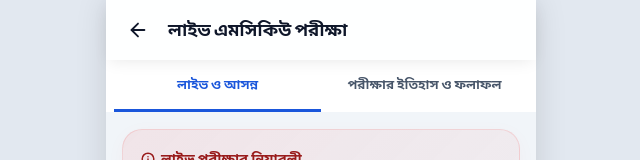
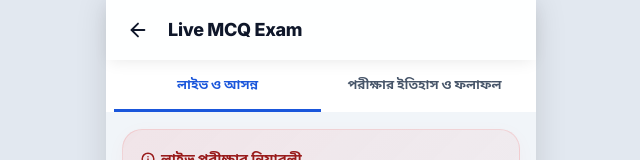
Before and after one commit to rudrodeb029/Job-Circular, a React (Vite) app: page /live-exams in a window 1280 px wide. Shown: the top 160 px of the page, without its empty margins (319-959 px from the left). Built offline with nearby package versions, Linux system fonts and the light colour scheme; no server answers.

Commit message:
Change live exam header and menu labels to default English Live MCQ Exam

```diff
--- a/src/components/AppHeader.jsx
+++ b/src/components/AppHeader.jsx
@@ -388,7 +388,7 @@ export default function AppHeader() {
                     >
                       <span style={{ fontSize: '13px', fontWeight: 600, color: 'var(--text-secondary)', display: 'flex', alignItems: 'center', gap: '8px' }}>
                         <span>🔴</span>
-                        <span>{state.language === 'en' ? 'Live Exam' : 'লাইভ এক্সাম'}</span>
+                        <span>Live MCQ Exam</span>
                       </span>
                     </Link>
                   </div>
--- a/src/pages/LiveExams.jsx
+++ b/src/pages/LiveExams.jsx
@@ -106,7 +106,7 @@ export default function LiveExams() {
           <ArrowLeft size={22} />
         </button>
         <h1 style={{ flex: 1, fontSize: '18px', fontWeight: 800 }}>
-          {isEn ? 'Live MCQ Exams' : 'লাইভ এমসিকিউ পরীক্ষা'}
+          Live MCQ Exam
         </h1>
       </div>
 
```
